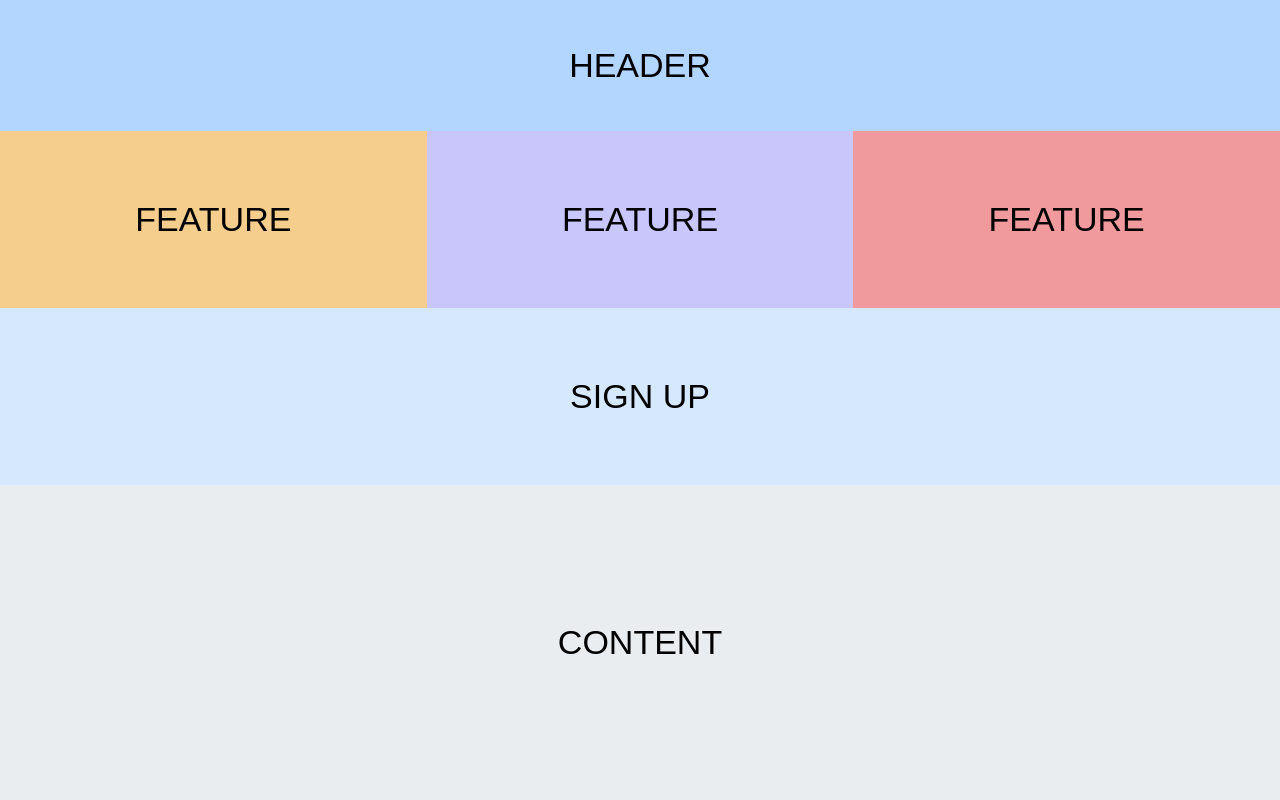
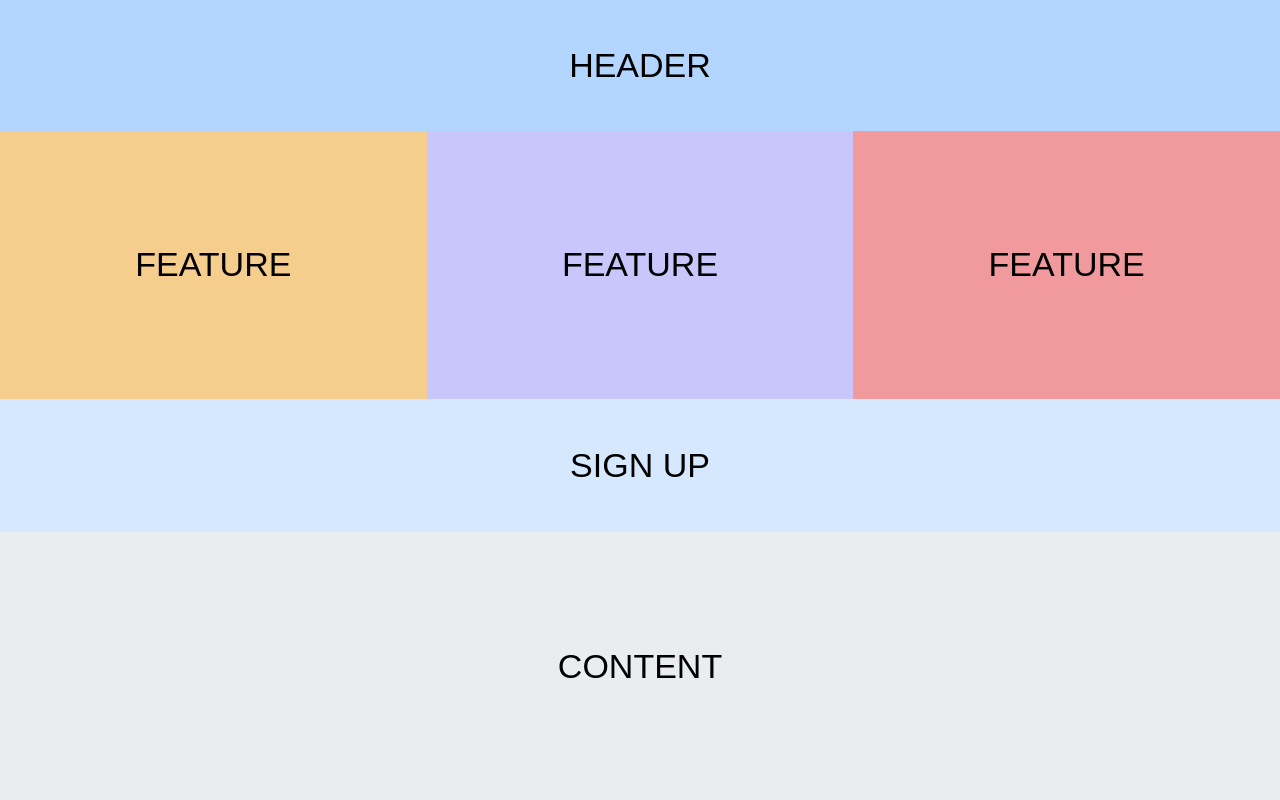
Before and after one commit to ElenaBagriy/poco-OlenaBahrii, a plain HTML site: page index.html in a window 1280 px wide. Drawn offline with Linux system fonts and the light colour scheme.

Commit message:
add grid

```diff
--- a/index.html
+++ b/index.html
@@ -14,7 +14,6 @@
             <p>HEADER</p>
         </header>
         <div class="wrapper">
-            <div class="feature-wrapper">
             <div class="first-feature">
                 FEATURE
             </div>
@@ -27,7 +26,6 @@
             <div class="sign-up">
                 SIGN UP
             </div>
-            </div>
             <div class="content">
                 CONTENT
             </div>
--- a/style.css
+++ b/style.css
@@ -8,112 +8,85 @@ body {
 
 .header {
   background-color: #b2d6ff;
-  display: flex;
-  justify-content: center;
+  padding: 12px 0;
+  display: grid;
+  justify-items: center;
   align-items: center;
-  padding: 12px 0;
 }
 
 main {
-  display: flex;
-  flex-direction: column;
-  justify-content: space-between;
   height: 100vh;
+  display: grid;
+  align-content: stretch;
+  grid-template-rows: auto 1fr;
 }
 
 .content {
   background-color: #eaedf0;
-  display: flex;
+  display: grid;
+  justify-items: center;
   align-items: center;
-  justify-content: center;
-  flex-grow: 1;
-  @media (max-width: 1249px) {
-    order: -1;
+  order: -2;
+
+  @media (min-width: 700px) and (max-width: 1249px) {
+    grid-column-start: 1;
+    grid-column-end: span 2;
+  }
+  @media (min-width: 1249px) {
+    order: 0;
+    grid-column-start: 1;
+    grid-column-end: span 3;
   }
 }
 
 .sign-up {
+  display: grid;
+  justify-items: center;
+  align-items: center;
   background-color: #d6e8fe;
-  display: flex;
-  align-items: center;
-  justify-content: center;
-  flex-grow: 1;
 
   @media (max-width: 699px) {
-    width: 100%;
+    order: -1;
   }
   @media (min-width: 700px) and (max-width: 1249px) {
-    width: 50%;
+    order: -1;
   }
-  @media (max-width: 1249px) {
-    order: -1;
+  @media (min-width: 1249px) {
+    grid-column-start: 1;
+    grid-column-end: span 3;
   }
 }
 
 .first-feature {
+  display: grid;
+  justify-items: center;
+  align-items: center;
   background-color: #f5ce8d;
-  display: flex;
-  align-items: center;
-  justify-content: center;
-  flex-grow: 1;
-  @media (max-width: 699px) {
-    width: 100%;
-  }
-  @media (min-width: 700px) and (max-width: 1249px) {
-    width: 50%;
-  }
-  @media (min-width: 1250px) {
-    width: 33%;
-  }
 }
 
 .second-feature {
+  display: grid;
+  justify-items: center;
+  align-items: center;
   background-color: #c8c6fa;
-  display: flex;
-  align-items: center;
-  justify-content: center;
-  flex-grow: 1;
-  @media (max-width: 699px) {
-    width: 100%;
-  }
-  @media (min-width: 700px) and (max-width: 1249px) {
-    width: 50%;
-  }
-  @media (min-width: 1250px) {
-    width: 33%;
-  }
 }
 
 .third-feature {
+  display: grid;
+  justify-items: center;
+  align-items: center;
   background-color: #f09a9d;
-  display: flex;
-  align-items: center;
-  justify-content: center;
-  flex-grow: 1;
-  @media (max-width: 699px) {
-    width: 100%;
-  }
-  @media (min-width: 700px) and (max-width: 1249px) {
-    width: 50%;
-  }
-  @media (min-width: 1250px) {
-    width: 33%;
-  }
 }
 
 .wrapper {
-  display: flex;
-  flex-direction: column;
-  flex-grow: 1;
-}
+  display: grid;
+  align-content: stretch;
+  grid-template: 2fr 1fr 1fr 1fr 1fr/ 1fr;
 
-.feature-wrapper {
-  display: flex;
-  flex-grow: 1;
-  flex-wrap: wrap;
-
-  @media (max-width: 1249px) {
+  @media (min-width: 700px) and (max-width: 1249px) {
+    grid-template: 2fr 1fr 1fr/ 1fr 1fr;
+  }
+  @media (min-width: 1250px) {
+    grid-template: 2fr 1fr 2fr/ 1fr 1fr 1fr;
   }
 }
-
-/* @media (max-width: 1250px) {} */
```
Lines whose indentation alone changed are shown as unchanged.
